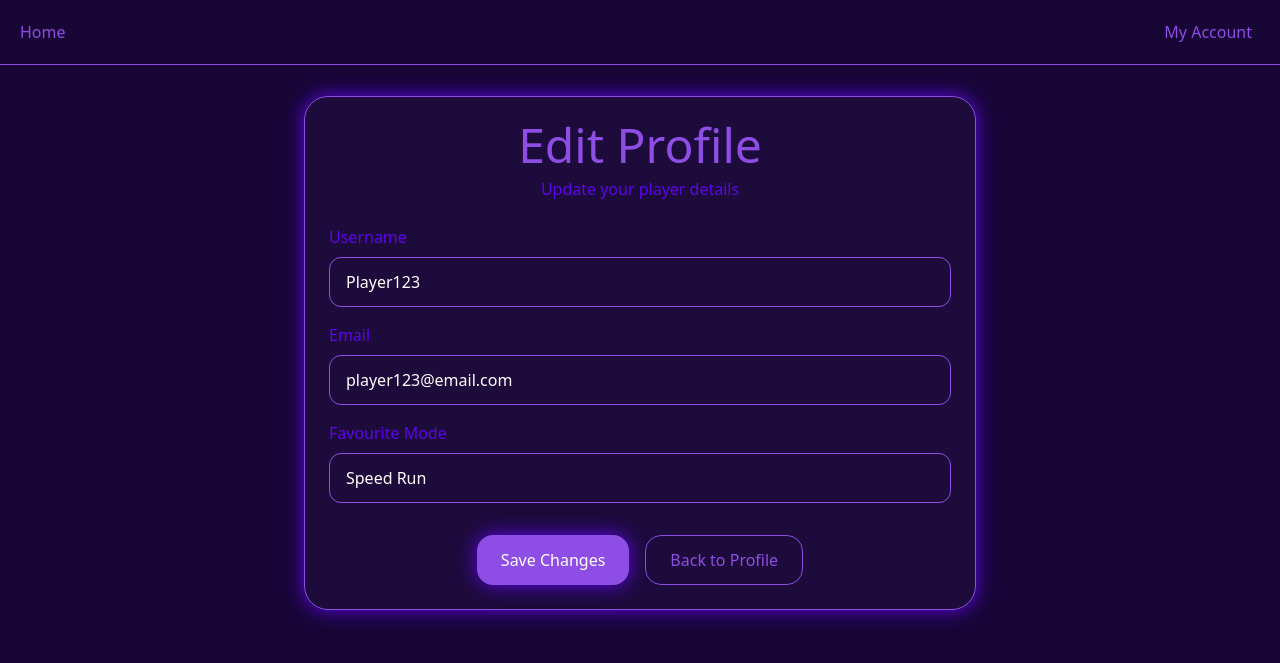
After one commit to Games4Doritos/CITS3403-Project, a Flask app: page /edit-profile in a window 1280 px wide. The commit adds this page. Shown: the top 663 px of the page. Run offline with Flask 3, Linux system fonts and the light colour scheme; style sheets or scripts are compiled from the project's sources; some libraries are stand-ins or nearby versions.

Commit message:
Implement edit profile page

```diff
--- a/app/routes.py
+++ b/app/routes.py
@@ -60,6 +60,10 @@ def leaderboard():
 def profile():
     return render_template('profile.html')
 
+@app.route('/edit-profile')
+def edit_profile():
+    return render_template('edit_profile.html')
+
 @app.errorhandler(404)
 def page_not_found(e):
     return render_template('404.html'), 404
--- /dev/null
+++ b/app/templates/edit_profile.html
@@ -0,0 +1,41 @@
+{% extends "base.html" %}
+
+{% block title %}Game Name - Edit Profile{% endblock %}
+
+{% block content %}
+<section class="w-full flex justify-center items-center pt-24 py-7 px-6">
+    <div class="w-full max-w-2xl rounded-3xl border border-[var(--primary)] bg-[rgba(255,255,255,0.02)] p-6 shadow-[0_0_1.2rem_var(--secondary)]">
+
+        <h1 class="text-center text-5xl text-[var(--primary)] mb-2">Edit Profile</h1>
+        <p class="text-center text-[var(--secondary)] mb-6">Update your player details</p>
+
+        <form class="space-y-4">
+            <div>
+                <label class="block text-[var(--secondary)] mb-2">Username</label>
+                <input type="text" value="Player123" class="w-full rounded-xl bg-transparent border border-[var(--primary)] px-4 py-3 text-white focus:outline-none">
+            </div>
+
+            <div>
+                <label class="block text-[var(--secondary)] mb-2">Email</label>
+                <input type="email" value="player123@email.com" class="w-full rounded-xl bg-transparent border border-[var(--primary)] px-4 py-3 text-white focus:outline-none">
+            </div>
+
+            <div>
+                <label class="block text-[var(--secondary)] mb-2">Favourite Mode</label>
+                <input type="text" value="Speed Run" class="w-full rounded-xl bg-transparent border border-[var(--primary)] px-4 py-3 text-white focus:outline-none">
+            </div>
+
+            <div class="flex flex-col md:flex-row justify-center gap-4 pt-4">
+                <button type="submit" class="bg-[var(--primary)] text-white px-6 py-3 rounded-2xl shadow-[0_0_20px_var(--secondary)] hover:opacity-90 transition">
+                    Save Changes
+                </button>
+
+                <a href="{{ url_for('profile') }}" class="border border-[var(--primary)] text-[var(--primary)] px-6 py-3 rounded-2xl text-center hover:bg-[rgba(255,255,255,0.05)] transition">
+                    Back to Profile
+                </a>
+            </div>
+        </form>
+
+    </div>
+</section>
+{% endblock %}
--- a/app/templates/profile.html
+++ b/app/templates/profile.html
@@ -46,7 +46,7 @@
 
         <!-- Buttons -->
         <div class="flex flex-col md:flex-row justify-center gap-4 mb-2">
-            <a href="edit-profile.html" class="bg-[var(--primary)] text-white px-6 py-3 rounded-2xl text-center shadow-[0_0_20px_var(--secondary)] hover:opacity-90 transition">
+            <a href="{{ url_for ('edit_profile') }}" class="bg-[var(--primary)] text-white px-6 py-3 rounded-2xl text-center shadow-[0_0_20px_var(--secondary)] hover:opacity-90 transition">
                 Edit Profile
             </a>
             <a href="{{ url_for('leaderboard') }}" class="border border-[var(--primary)] text-[var(--primary)] px-6 py-3 rounded-2xl text-center hover:bg-[rgba(255,255,255,0.05)] transition">
```
